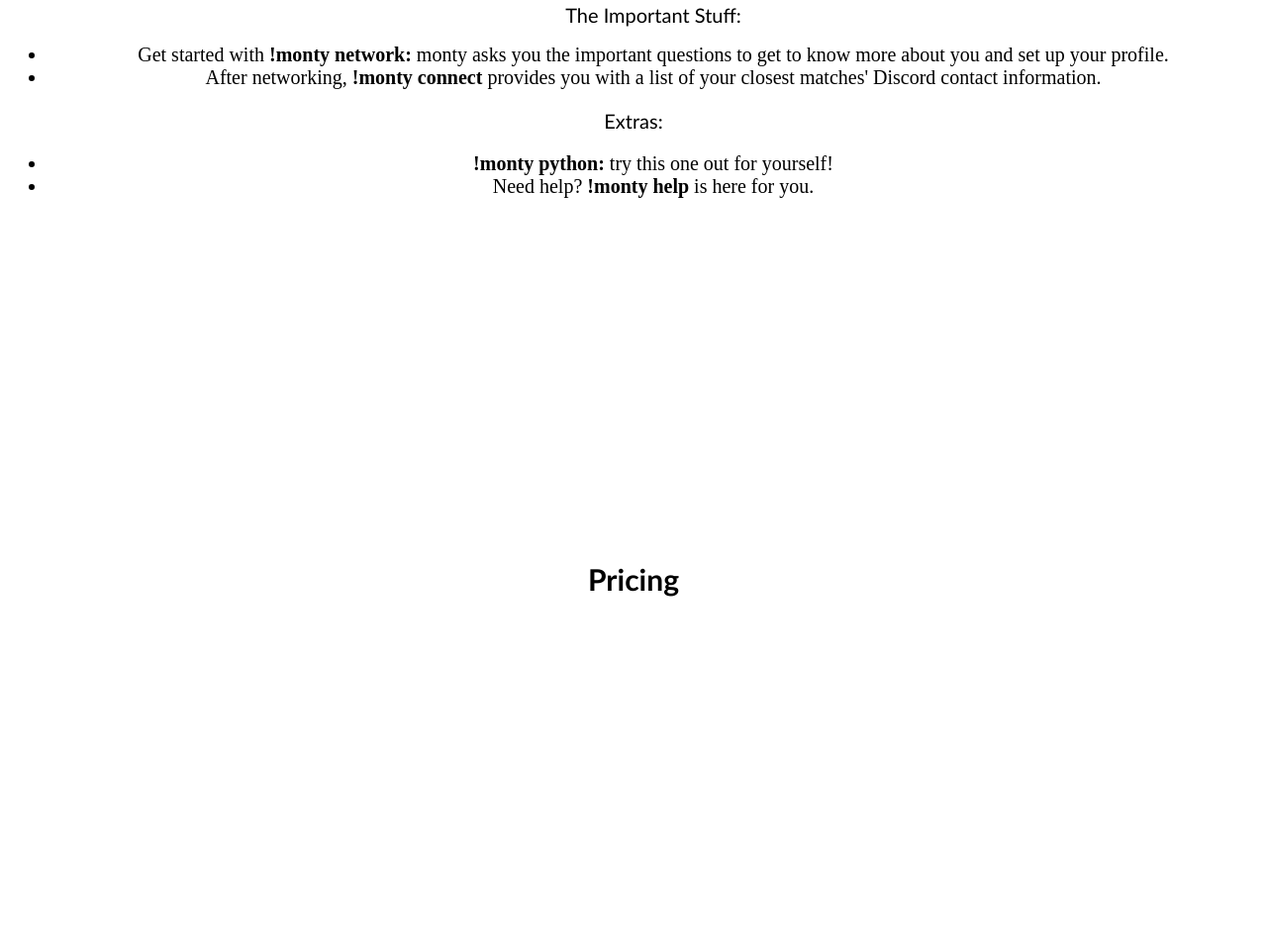
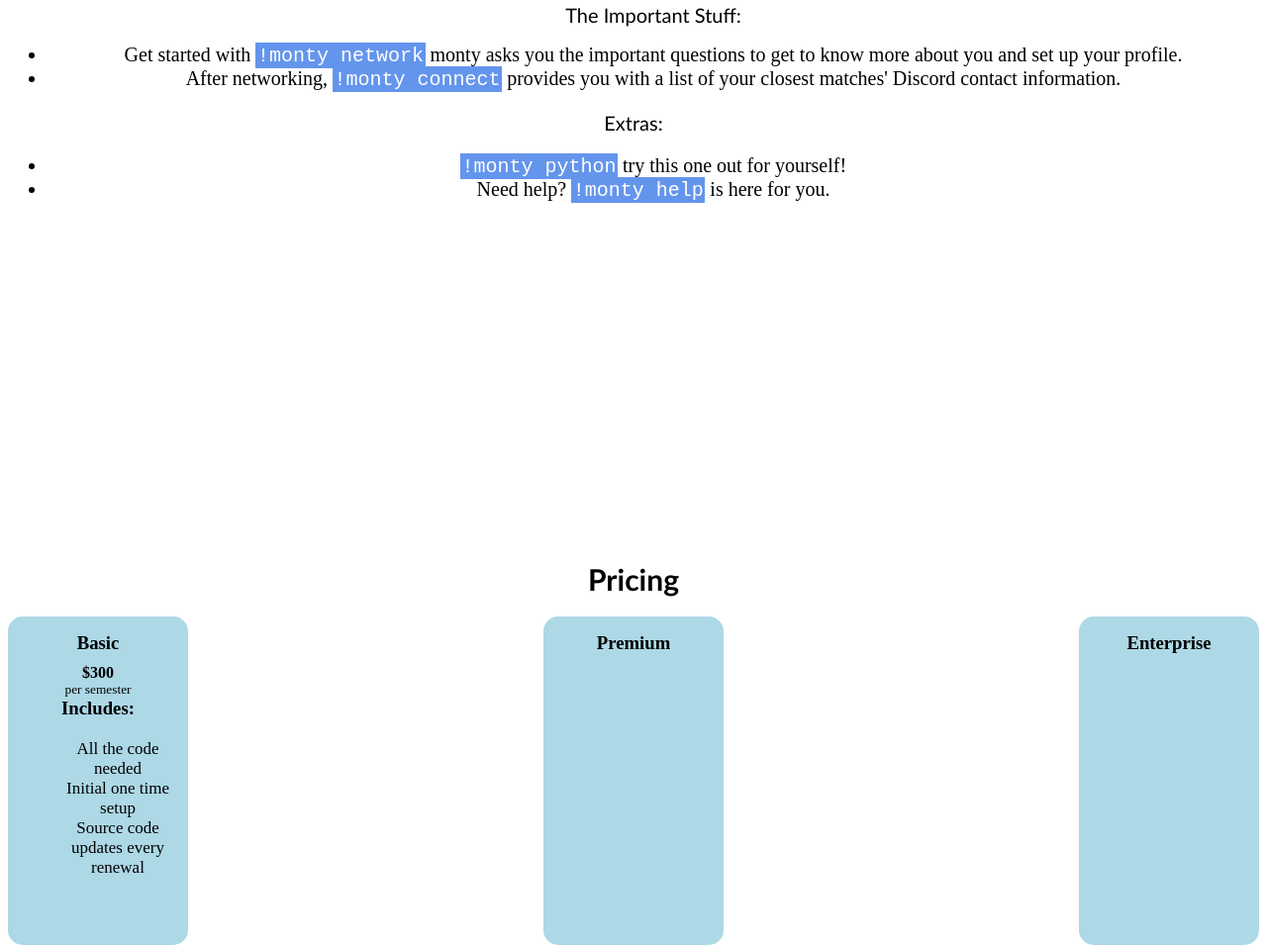
Before and after one commit to NoumanAMalik/Facebot, a plain HTML site: page Website/index.html in a window 1280 px wide. Shown: the part 463-1418 px from the top of the page at 99% size. Before the commit the page ends 1338 px from the top, so only its background shows below. Drawn offline with Linux system fonts and the light colour scheme.

Commit message:
Updated the website a little bit

```diff
--- a/Website/index.html
+++ b/Website/index.html
@@ -35,14 +35,14 @@
     <h1>Features / How It Works</h1>
     <ul class="bullet">
       <h2>The Important Stuff:</h2>
-      <li>Get started with <strong>!monty network:</strong> monty asks you the important questions to get to know more about you and set up your profile.</li>
-      <li>After networking, <strong>!monty connect</strong> provides you with a list of your closest matches' Discord contact information.</li>
+      <li>Get started with <code>!monty network</code> monty asks you the important questions to get to know more about you and set up your profile.</li>
+      <li>After networking, <code>!monty connect</code> provides you with a list of your closest matches' Discord contact information.</li>
     </ul>
 
     <h2>Extras:</h2>
     <ul class="bullet">
-      <li><strong>!monty python:</strong> try this one out for yourself!</li>
-      <li>Need help? <strong>!monty help</strong> is here for you.</li>
+      <li><code>!monty python</code> try this one out for yourself!</li>
+      <li>Need help? <code>!monty help</code> is here for you.</li>
     </ul>
   </center>
 </div>
@@ -51,6 +51,25 @@
   <center>
     <h1>Pricing</h1>
 <!--     table ? or bulleted list -->
+    <div class="card-group">
+      <div class="card">
+        <h3>Basic</h3>
+        <h4>$300</h4>
+        <small>per semester</small>
+        <h3>Includes:</h3>
+        <ul> <!--This text for some reason is not centered in the pricing card-->
+          <li>All the code needed</li>
+          <li>Initial one time setup</li>
+          <li>Source code updates every renewal</li>
+        </ul>
+      </div>
+      <div class="card center">
+        <h3>Premium</h3>
+      </div>
+      <div class="card">
+        <h3>Enterprise</h3>
+      </div>
+    </div>
   </center>
 </div>
 
--- a/Website/style.css
+++ b/Website/style.css
@@ -14,6 +14,9 @@ a:hover{
 }
 
 .nav{
+  display: flex;
+  flex-direction: row;
+  justify-content: space-evenly;
   padding: 10px;
   background-color: cornflowerblue;
 }
@@ -23,10 +26,8 @@ a:hover{
   background-color: cornflowerblue;
 
   border: none;
-/*   padding: 16px 32px; */
   margin-top: 8px;
   margin-bottom: 8px;
-  margin-left: 20px;
 
 }
 
@@ -48,14 +49,59 @@ h2{
   font: 20px "Calibri", san-serif;
 }
 
+code {
+  background-color: cornflowerblue;
+  color: white;
+  padding: 0.1rem;
+}
+
+.card-group {
+  display: flex;
+  flex-direction: row;
+  align-items: center;
+  justify-content: space-between;
+}
+
+h3 {
+  padding: 0;
+  margin: 0;
+}
+
+.card {
+  background-color: lightblue;
+  height: 300px;
+  width: 150px;
+  padding: 1rem;
+  display: flex;
+  flex-direction: column;
+  align-items: center;
+  border-radius: 15px;
+}
+
+.card:hover {
+  transform: scale(110%);
+  transition: ease-out 0.2s;
+}
+
+h4 {
+  margin: 0;
+  margin-top: 10px;
+}
+
+.card li {
+  font-size: 17px;
+  list-style: none;
+  margin: 0;
+}
+
 #section1 {
   height: 300px;
-/*   background-color: pink; */
+  /* background-color: pink; */
 }
 
 #section2 {
   height: 600px;
-/*   background-color: yellow; */
+  /* background-color: yellow; */
 }
 
 #section3 {
```
